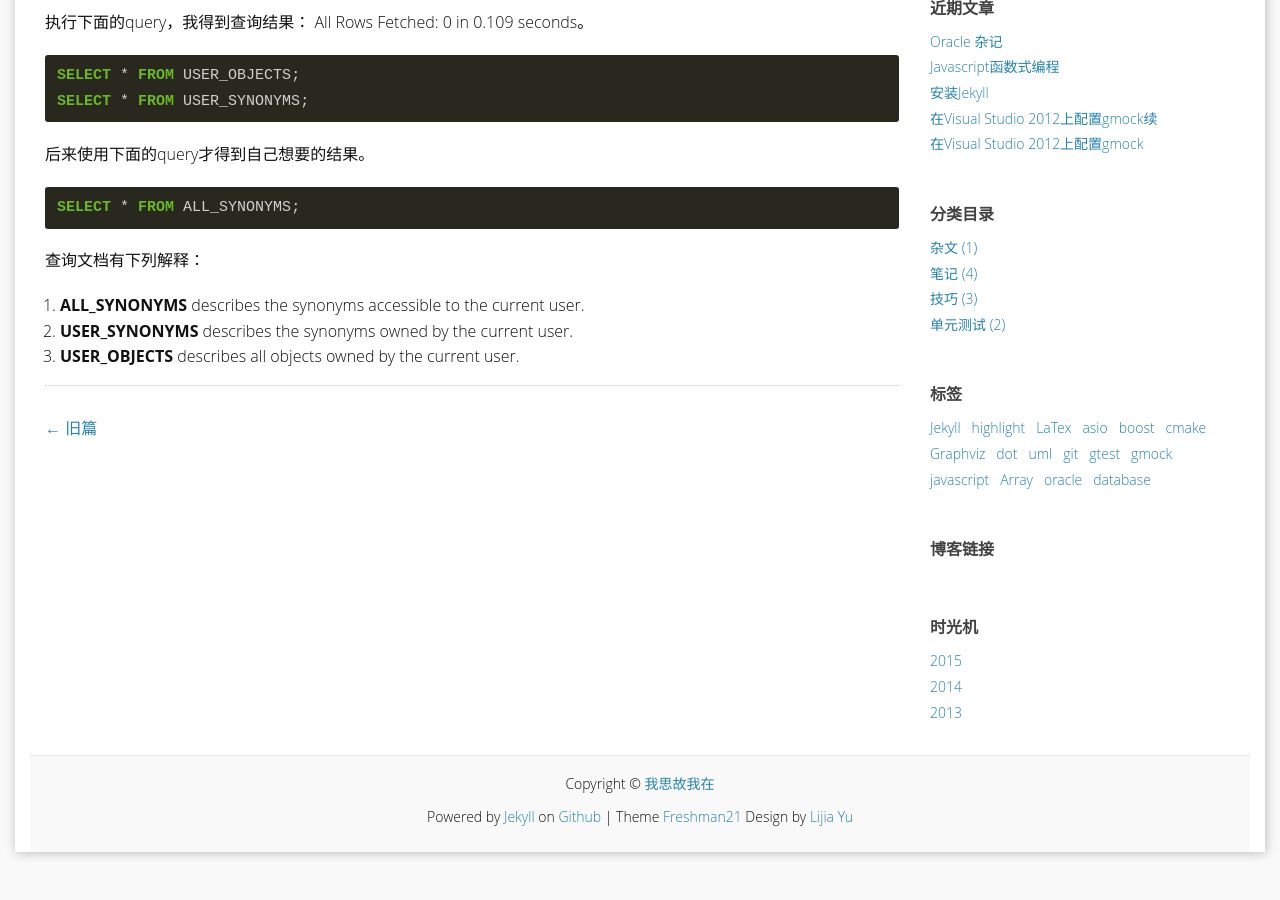
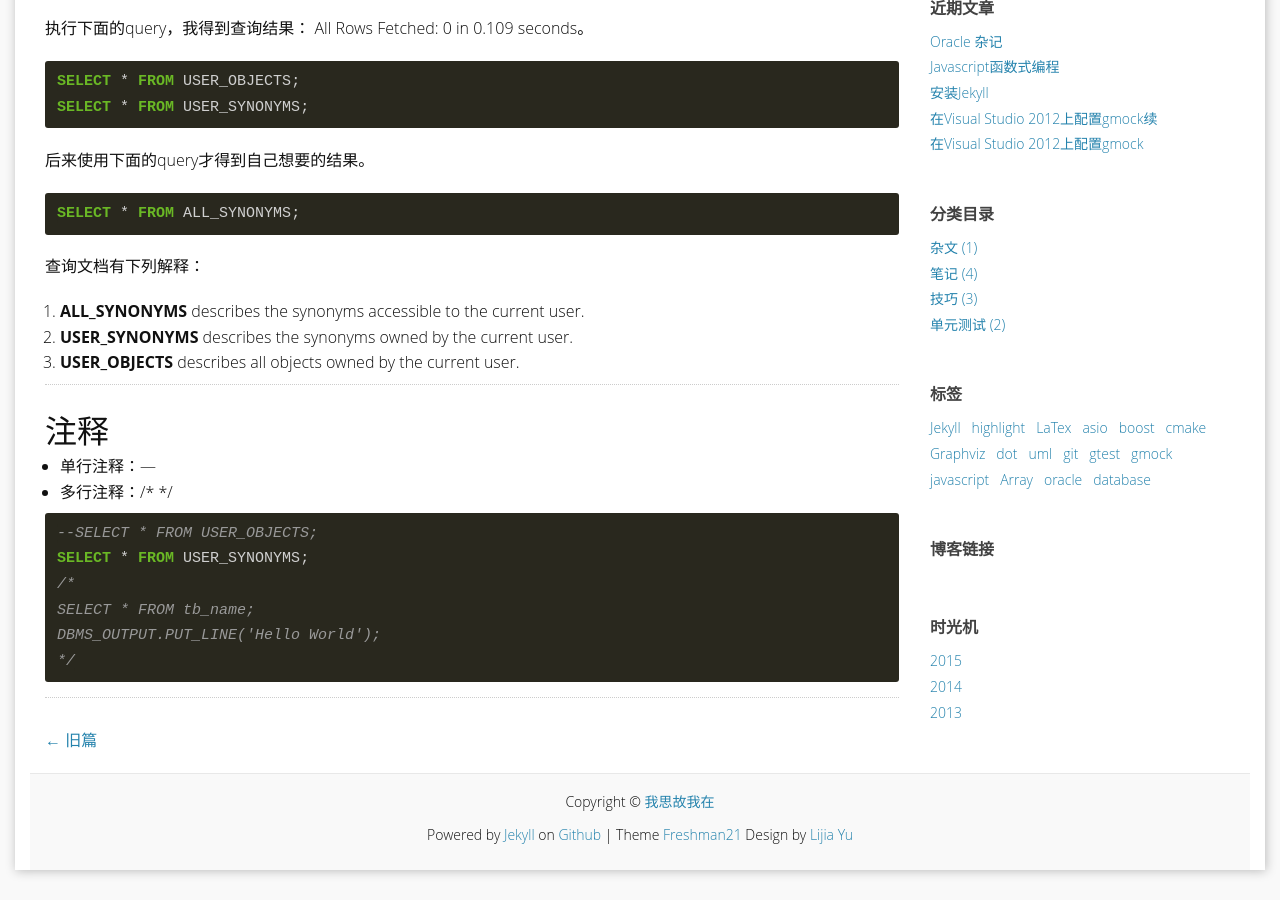
Before and after one commit to Junch/Junch.github.io, a Jekyll site: the page built from _posts/2015-06-04-original-oracle-study.md, in a window 1280 px wide and 900 px high, scrolled down 692 px. Built offline with Jekyll 4.4.1, drawn with Linux system fonts in a browser that asks for light colours; some web fonts are replaced; comment, search, counter and statistics services are not loaded.

Commit message:
Update the post about oracle

```diff
--- a/_posts/2015-06-04-original-oracle-study.md
+++ b/_posts/2015-06-04-original-oracle-study.md
@@ -7,7 +7,7 @@ tags: ["oracle", "database"]
 categories: ["笔记"]
 ---
 
-###访问权限
+##访问权限
 
 我对CER数据库的访问权限是只读，而且发现在SQL Developer中甚至不能展开Tables。
 
@@ -30,3 +30,18 @@ SELECT * FROM ALL_SYNONYMS;
 1. **ALL_SYNONYMS** describes the synonyms accessible to the current user.
 2. **USER_SYNONYMS** describes the synonyms owned by the current user.
 3. **USER_OBJECTS** describes all objects owned by the current user.
+
+----
+
+##注释
+
+- 单行注释：---
+- 多行注释：/* */
+{% highlight sql %}
+--SELECT * FROM USER_OBJECTS;
+SELECT * FROM USER_SYNONYMS;
+/*
+SELECT * FROM tb_name;
+DBMS_OUTPUT.PUT_LINE('Hello World');
+*/
+{% endhighlight %}
```
Also changed, not shown: 1 other file.
